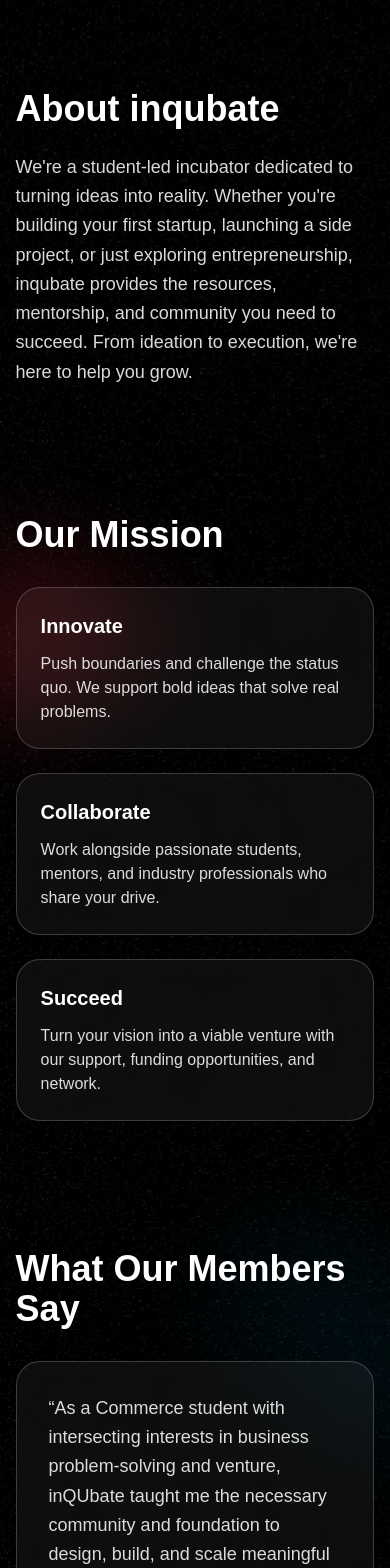
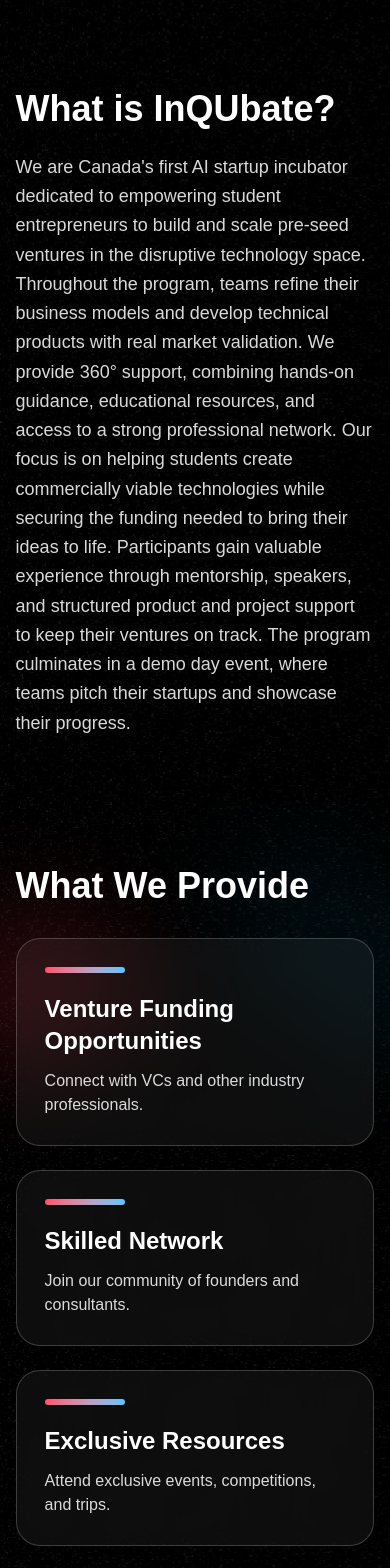
Before and after one commit to NigelGroen5/inqubate-website, a Next.js app: page / in a window 390 px wide. Shown: the part 1045-2613 px from the top of the page. Built offline with nearby package versions, Linux system fonts and the light colour scheme.

Commit message:
feats: new about us information, what we provide

```diff
--- a/src/app/Footer.jsx
+++ b/src/app/Footer.jsx
@@ -59,7 +59,9 @@ export default function Footer() {
               </p>
               <div className="flex gap-3">
                 <a
-                  href="#"
+                  href="https://www.instagram.com/inqubate.qu/"
+                  target="_blank"
+                  rel="noopener noreferrer"
                   className="flex h-9 w-9 items-center justify-center rounded-full border border-white/20 bg-white/5 text-white/85 transition hover:bg-white/10 hover:text-white"
                   aria-label="Instagram"
                 >
@@ -73,7 +75,9 @@ export default function Footer() {
                   </svg>
                 </a>
                 <a
-                  href="#"
+                  href="https://ca.linkedin.com/company/inqubate-dt"
+                  target="_blank"
+                  rel="noopener noreferrer"
                   className="flex h-9 w-9 items-center justify-center rounded-full border border-white/20 bg-white/5 text-white/85 transition hover:bg-white/10 hover:text-white"
                   aria-label="LinkedIn"
                 >
@@ -84,6 +88,45 @@ export default function Footer() {
                     viewBox="0 0 24 24"
                   >
                     <path d="M20.447 20.452h-3.554v-5.569c0-1.328-.027-3.037-1.852-3.037-1.853 0-2.136 1.445-2.136 2.939v5.667H9.351V9h3.414v1.561h.046c.477-.9 1.637-1.85 3.37-1.85 3.601 0 4.267 2.37 4.267 5.455v6.286zM5.337 7.433c-1.144 0-2.063-.926-2.063-2.065 0-1.138.92-2.063 2.063-2.063 1.14 0 2.064.925 2.064 2.063 0 1.139-.925 2.065-2.064 2.065zm1.782 13.019H3.555V9h3.564v11.452zM22.225 0H1.771C.792 0 0 .774 0 1.729v20.542C0 23.227.792 24 1.771 24h20.451C23.2 24 24 23.227 24 22.271V1.729C24 .774 23.2 0 22.222 0h.003z" />
+                  </svg>
+                </a>
+                <a
+                  href="https://www.facebook.com/inQUbate/"
+                  target="_blank"
+                  rel="noopener noreferrer"
+                  className="flex h-9 w-9 items-center justify-center rounded-full border border-white/20 bg-white/5 text-white/85 transition hover:bg-white/10 hover:text-white"
+                  aria-label="Facebook"
+                >
+                  <svg
+                    width="18"
+                    height="18"
+                    fill="currentColor"
+                    viewBox="0 0 24 24"
+                  >
+                    <path d="M13.5 22v-8h2.7l.4-3h-3.1V9.1c0-.9.3-1.6 1.6-1.6H16.8V4.8c-.3 0-1.3-.1-2.4-.1-2.4 0-4 1.4-4 4.2V11H7.8v3h2.6v8h3.1Z" />
+                  </svg>
+                </a>
+                <a
+                  href="https://linktr.ee/inQUbate"
+                  target="_blank"
+                  rel="noopener noreferrer"
+                  className="flex h-9 w-9 items-center justify-center rounded-full border border-white/20 bg-white/5 text-white/85 transition hover:bg-white/10 hover:text-white"
+                  aria-label="Linktree"
+                >
+                  <svg
+                    width="18"
+                    height="18"
+                    fill="none"
+                    viewBox="0 0 24 24"
+                    stroke="currentColor"
+                    strokeWidth="2"
+                    strokeLinecap="round"
+                    strokeLinejoin="round"
+                  >
+                    <path d="M12 3v18" />
+                    <path d="M7 8 12 3l5 5" />
+                    <path d="M4 12h16" />
+                    <path d="m7 16 5 5 5-5" />
                   </svg>
                 </a>
               </div>
--- a/src/app/page.jsx
+++ b/src/app/page.jsx
@@ -171,14 +171,21 @@ export default function Home() {
       {/* About Section */}
       <section className="relative z-10 mx-auto w-[min(1120px,92%)] py-16">
         <div className="animate-fade-in">
-          <h2 className="text-4xl font-bold">About inqubate</h2>
+          <h2 className="text-4xl font-bold">What is InQUbate?</h2>
           <p className="mt-6 text-lg leading-relaxed text-white/85">
-            We&apos;re a student-led incubator dedicated to turning ideas into
-            reality. Whether you&apos;re building your first startup, launching
-            a side project, or just exploring entrepreneurship, inqubate
-            provides the resources, mentorship, and community you need to
-            succeed. From ideation to execution, we&apos;re here to help you
-            grow.
+            We are Canada&apos;s first AI startup incubator dedicated to
+            empowering student entrepreneurs to build and scale pre-seed
+            ventures in the disruptive technology space. Throughout the
+            program, teams refine their business models and develop technical
+            products with real market validation. We provide 360° support,
+            combining hands-on guidance, educational resources, and access to a
+            strong professional network. Our focus is on helping students
+            create commercially viable technologies while securing the funding
+            needed to bring their ideas to life. Participants gain valuable
+            experience through mentorship, speakers, and structured product and
+            project support to keep their ventures on track. The program
+            culminates in a demo day event, where teams pitch their startups
+            and showcase their progress.
           </p>
         </div>
       </section>
@@ -190,29 +197,50 @@ export default function Home() {
           width={900}
           height={700}
           alt=""
-          className="pointer-events-none absolute -left-1/4 top-0 -z-10 opacity-30"
+          className="pointer-events-none absolute -left-1/4 top-0 -z-10 opacity-25"
         />
-        <h2 className="text-4xl font-bold">Our Mission</h2>
-        <div className="mt-8 grid gap-6 md:grid-cols-3">
-          <div className="rounded-3xl border border-white/20 bg-white/5 p-6 backdrop-blur-md">
-            <h3 className="text-xl font-semibold">Innovate</h3>
+        <Image
+          src="/blue-gradient.svg"
+          width={1000}
+          height={700}
+          alt=""
+          className="pointer-events-none absolute -right-1/4 top-0 -z-10 opacity-20"
+        />
+        <h2 className="text-4xl font-bold">What We Provide</h2>
+        <div className="mt-8 grid gap-6 md:grid-cols-2">
+          <div className="rounded-3xl border border-white/20 bg-white/5 p-7 backdrop-blur-md">
+            <div className="mb-5 h-1.5 w-20 rounded-full bg-gradient-to-r from-[#ff4e6e] to-[#52c7ff]" />
+            <h3 className="text-2xl font-semibold">
+              Venture Funding Opportunities
+            </h3>
             <p className="mt-3 text-white/85">
-              Push boundaries and challenge the status quo. We support bold
-              ideas that solve real problems.
+              Connect with VCs and other industry professionals.
             </p>
           </div>
-          <div className="rounded-3xl border border-white/20 bg-white/5 p-6 backdrop-blur-md">
-            <h3 className="text-xl font-semibold">Collaborate</h3>
+
+          <div className="rounded-3xl border border-white/20 bg-white/5 p-7 backdrop-blur-md">
+            <div className="mb-5 h-1.5 w-20 rounded-full bg-gradient-to-r from-[#ff4e6e] to-[#52c7ff]" />
+            <h3 className="text-2xl font-semibold">Skilled Network</h3>
             <p className="mt-3 text-white/85">
-              Work alongside passionate students, mentors, and industry
-              professionals who share your drive.
+              Join our community of founders and consultants.
             </p>
           </div>
-          <div className="rounded-3xl border border-white/20 bg-white/5 p-6 backdrop-blur-md">
-            <h3 className="text-xl font-semibold">Succeed</h3>
+
+          <div className="rounded-3xl border border-white/20 bg-white/5 p-7 backdrop-blur-md">
+            <div className="mb-5 h-1.5 w-20 rounded-full bg-gradient-to-r from-[#ff4e6e] to-[#52c7ff]" />
+            <h3 className="text-2xl font-semibold">Exclusive Resources</h3>
             <p className="mt-3 text-white/85">
-              Turn your vision into a viable venture with our support, funding
-              opportunities, and network.
+              Attend exclusive events, competitions, and trips.
+            </p>
+          </div>
+
+          <div className="rounded-3xl border border-white/20 bg-white/5 p-7 backdrop-blur-md">
+            <div className="mb-5 h-1.5 w-20 rounded-full bg-gradient-to-r from-[#ff4e6e] to-[#52c7ff]" />
+            <h3 className="text-2xl font-semibold">
+              Entrepreneurial Essentials
+            </h3>
+            <p className="mt-3 text-white/85">
+              Learn how to prepare and pitch your startup.
             </p>
           </div>
         </div>
```
